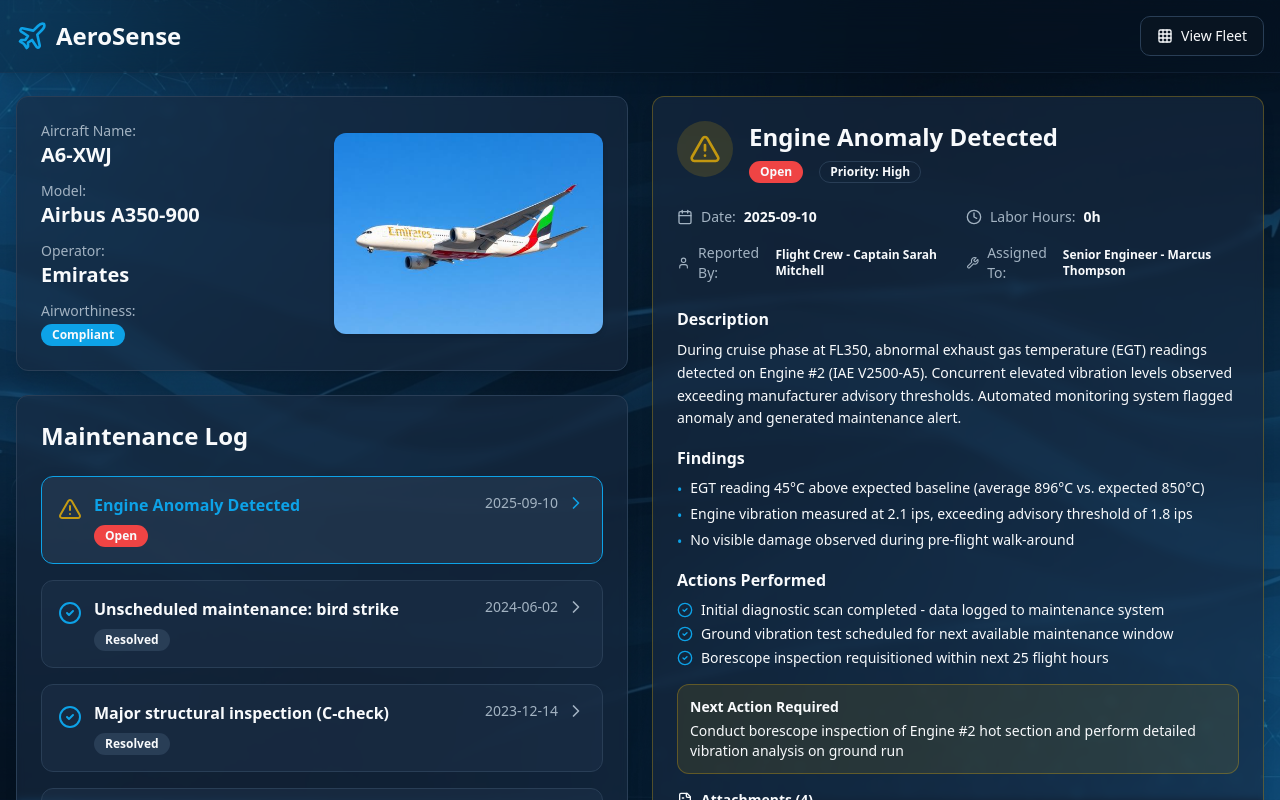
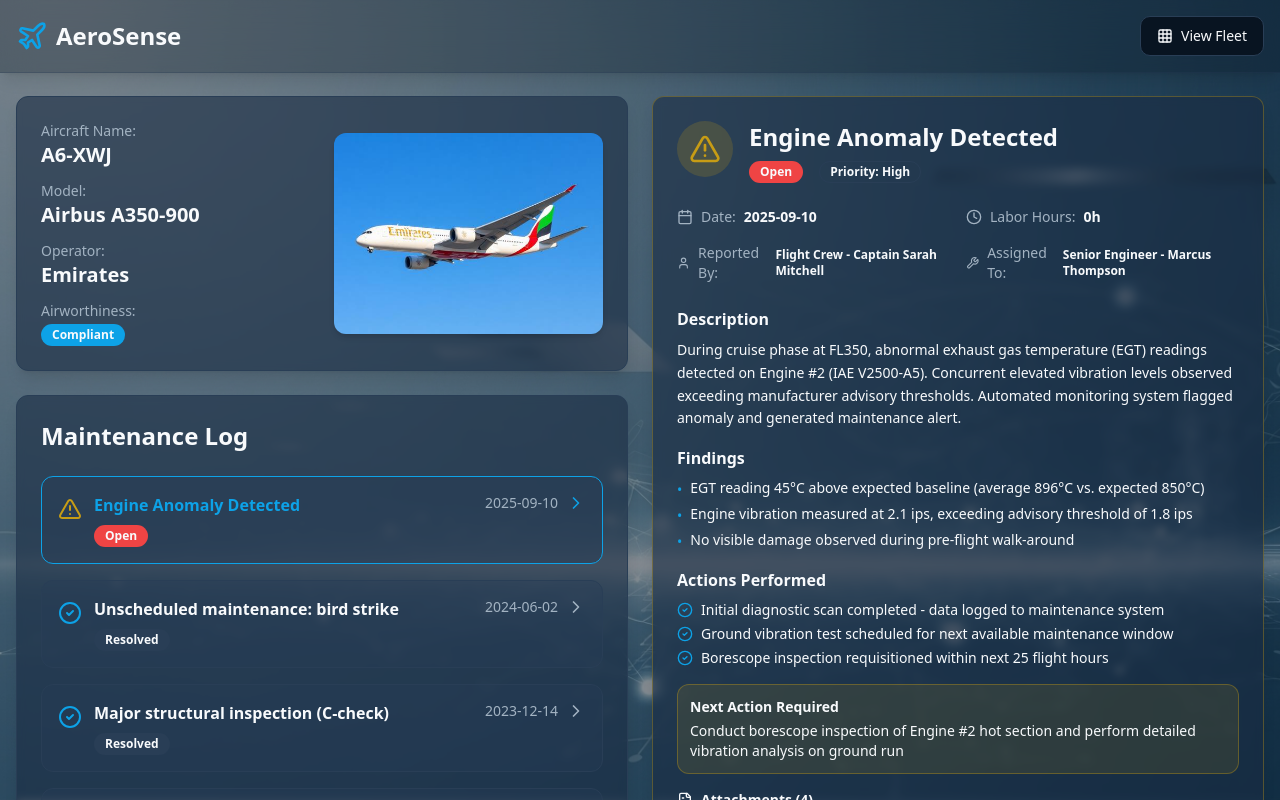
Before and after one commit to StanleyYuGalan/AeroSense, a React (Vite) app: page / in a window 1280 px wide. Shown: the top 800 px of the page. Built offline with nearby package versions, Linux system fonts and the light colour scheme; the HTML template or start-up script is replaced by a standard one.

Commit message:
Replace background with tech image
- Use uploaded image as global background by copying to public/images/tech-background.jpeg and updating all background references across AircraftDetail, Fleet, and related pages to use the new image instead of the old background.jpeg.

```diff
--- a/src/pages/AircraftDetail.tsx
+++ b/src/pages/AircraftDetail.tsx
@@ -918,7 +918,7 @@ const AircraftDetail = () => {
   }];
   if (!aircraft) {
     return <div className="min-h-screen bg-background bg-cover bg-center bg-fixed" style={{
-      backgroundImage: 'url(/images/background.jpeg)'
+      backgroundImage: 'url(/images/tech-background.jpeg)'
     }}>
       <div className="min-h-screen bg-background/50">
         <Header />
@@ -934,7 +934,7 @@ const AircraftDetail = () => {
     </div>;
   }
   return <div className="min-h-screen bg-background bg-cover bg-center bg-fixed" style={{
-    backgroundImage: 'url(/images/background.jpeg)'
+    backgroundImage: 'url(/images/tech-background.jpeg)'
   }}>
       <div className="min-h-screen bg-background/50">
         <Header />
--- a/src/pages/Fleet.tsx
+++ b/src/pages/Fleet.tsx
@@ -181,7 +181,7 @@ const Fleet = () => {
   });
 
   return (
-    <div className="min-h-screen bg-background bg-cover bg-center bg-fixed" style={{ backgroundImage: 'url(/images/background.jpeg)' }}>
+    <div className="min-h-screen bg-background bg-cover bg-center bg-fixed" style={{ backgroundImage: 'url(/images/tech-background.jpeg)' }}>
       <div className="min-h-screen bg-background/50">
         <Header />
 
--- a/src/pages/Index.tsx
+++ b/src/pages/Index.tsx
@@ -9,7 +9,7 @@ const Index = () => {
   const [selectedEntryId, setSelectedEntryId] = useState<string>("0");
 
   return (
-    <div className="min-h-screen bg-background bg-cover bg-center bg-fixed" style={{ backgroundImage: 'url(/images/background.jpeg)' }}>
+    <div className="min-h-screen bg-background bg-cover bg-center bg-fixed" style={{ backgroundImage: 'url(/images/tech-background.jpeg)' }}>
       <div className="min-h-screen bg-background/50">
         <Header />
 
```
Also changed, not shown: public/images/tech-background.jpeg (added).
